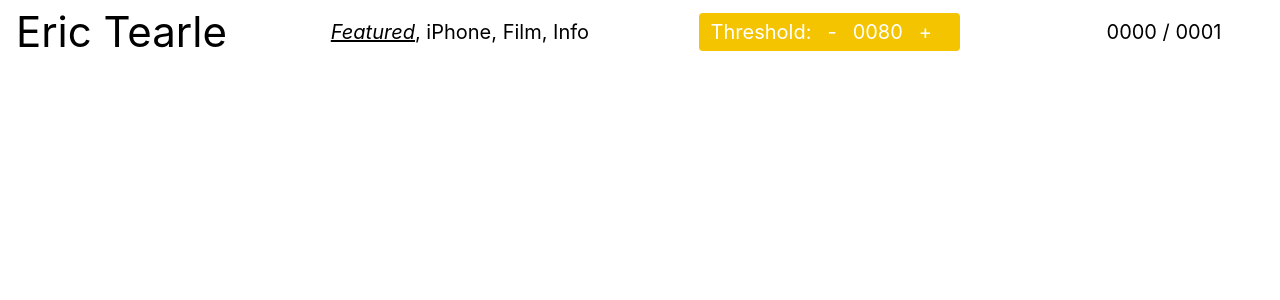
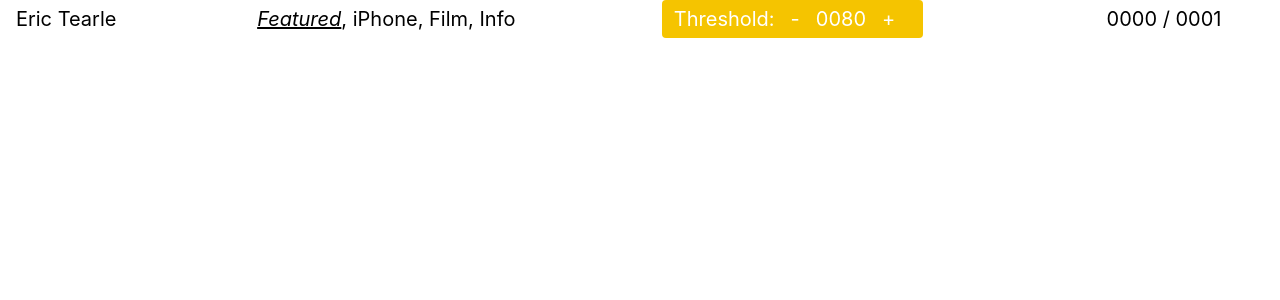
Before and after one commit to etearle86/erictearlewebsite, a React (Create React App) app: page / in a window 1280 px wide. Shown: the top 300 px of the page. Built offline with nearby package versions, Linux system fonts and the light colour scheme.

Commit message:
Update Footer.scss

```diff
--- a/src/components/Footer/Footer.scss
+++ b/src/components/Footer/Footer.scss
@@ -14,7 +14,6 @@
   user-select: none;
 
   .Footer_name {
-    font-size: 42px;
   }
 
   .Footer_categoryWrapper {
```
